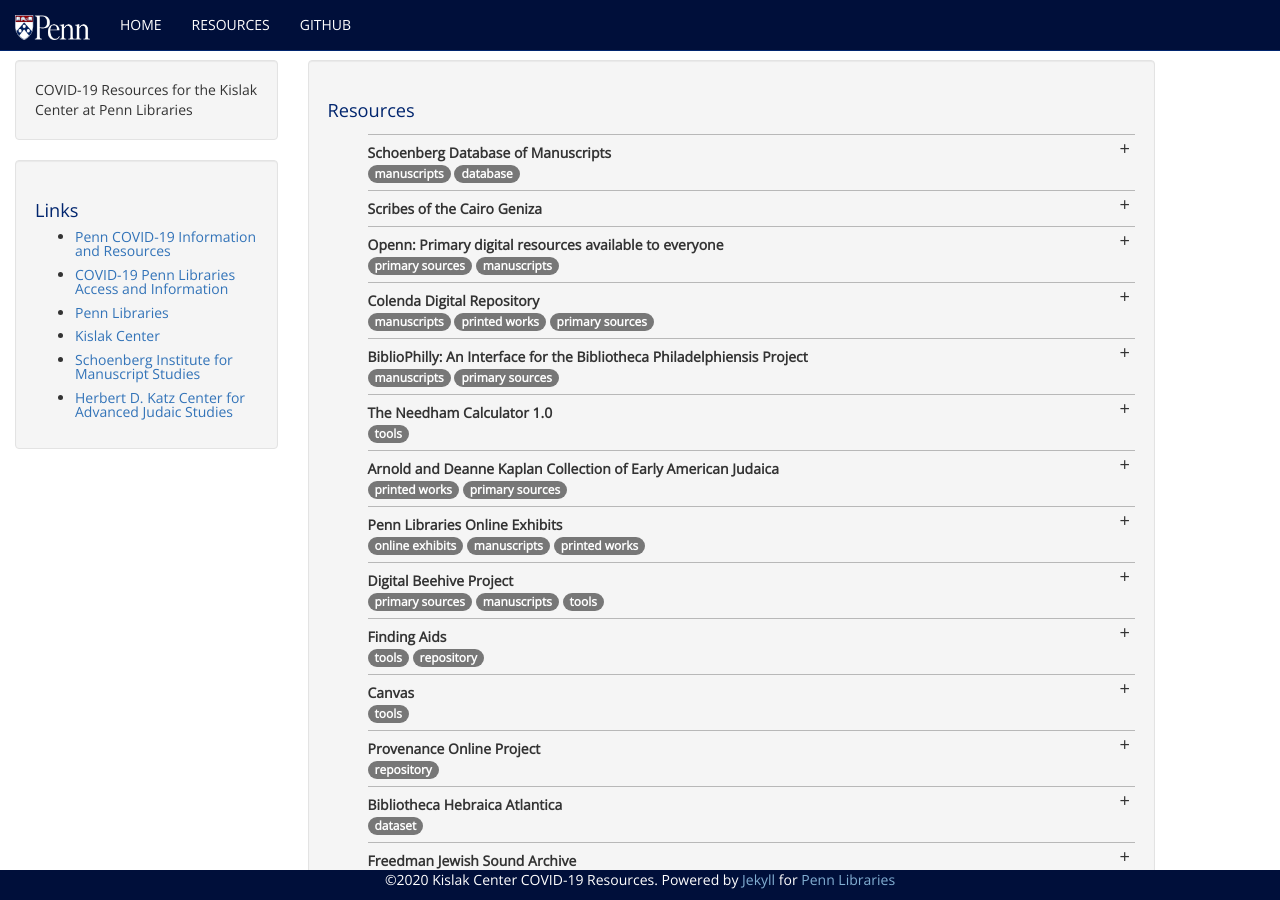
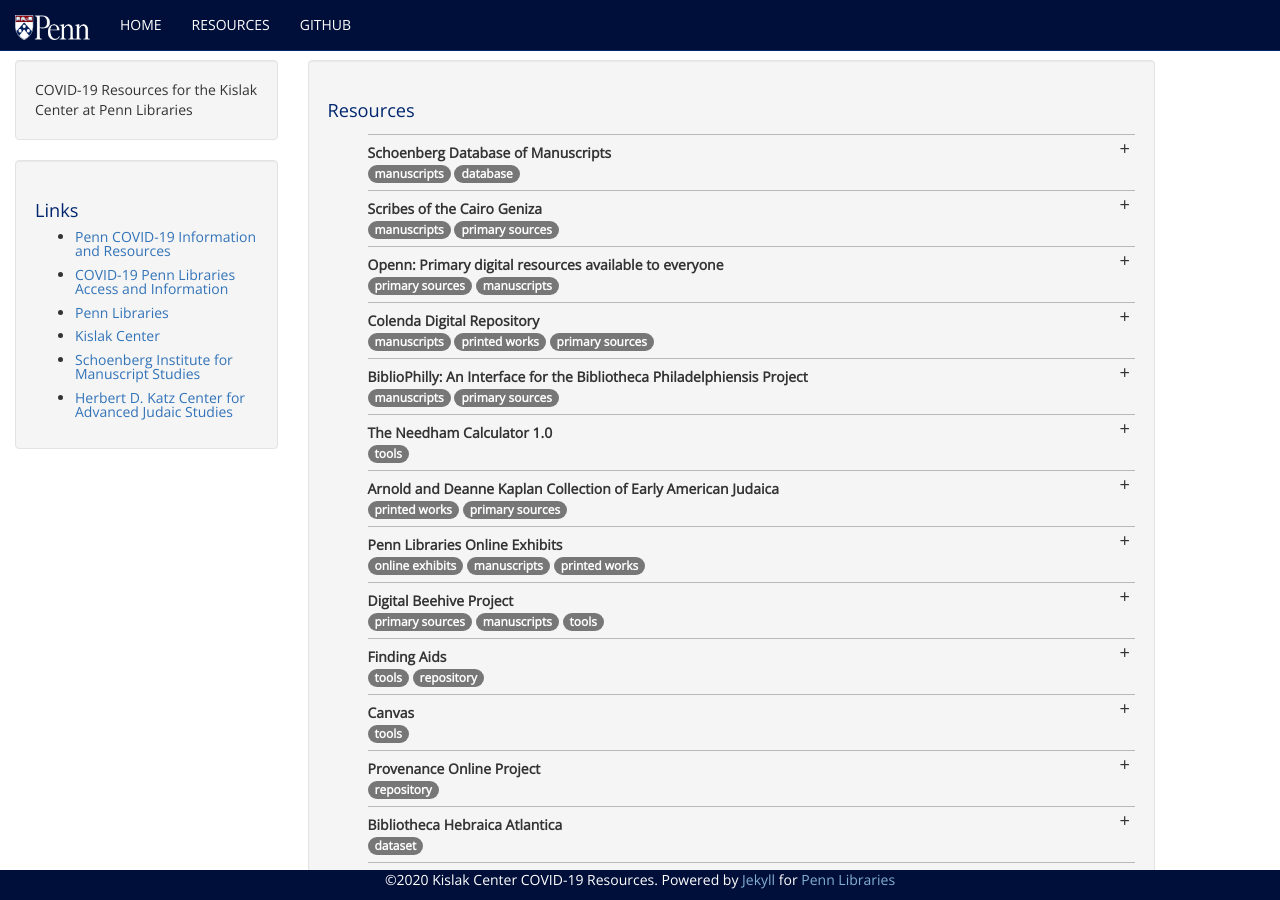
Before and after one commit to KislakCenter/covid-19-resources, a Jekyll site: the page built from resources.html, in a window 1280 px wide and 900 px high. Built offline with Jekyll 4.4.1, drawn with Linux system fonts in a browser that asks for light colours; some web fonts are replaced.

Commit message:
added tags to geniza resource

```diff
--- a/_data/resources.yml
+++ b/_data/resources.yml
@@ -9,7 +9,7 @@
 - title: 'Scribes of the Cairo Geniza'
   link: https://www.scribesofthecairogeniza.org/
   description: ' Scribes of the Cairo Geniza is a multilingual crowdsourcing project to classify & transcribe fragments of medieval and premodern manuscripts from the Cairo Geniza.'
-  tags:
+  tags: [manuscripts, primary sources]
   domain: Judaica DH
 - title: 'Openn: Primary digital resources available to everyone'
   link: http://openn.library.upenn.edu/
```
